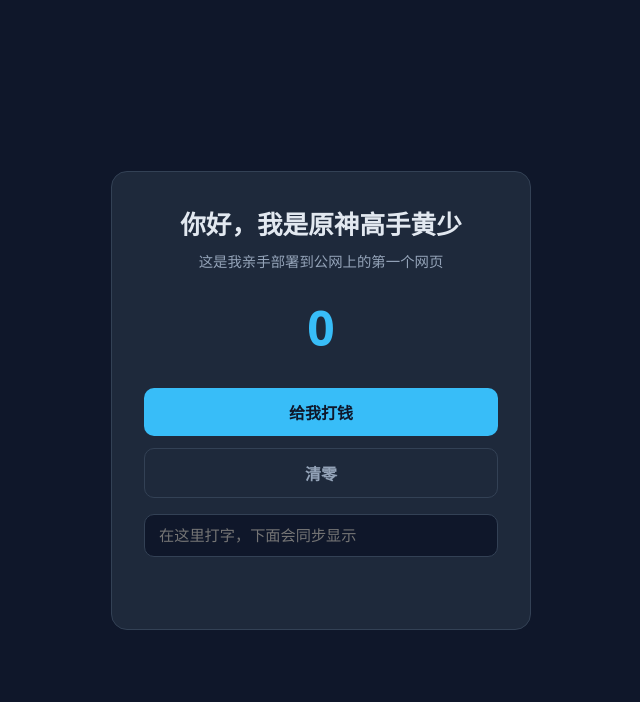
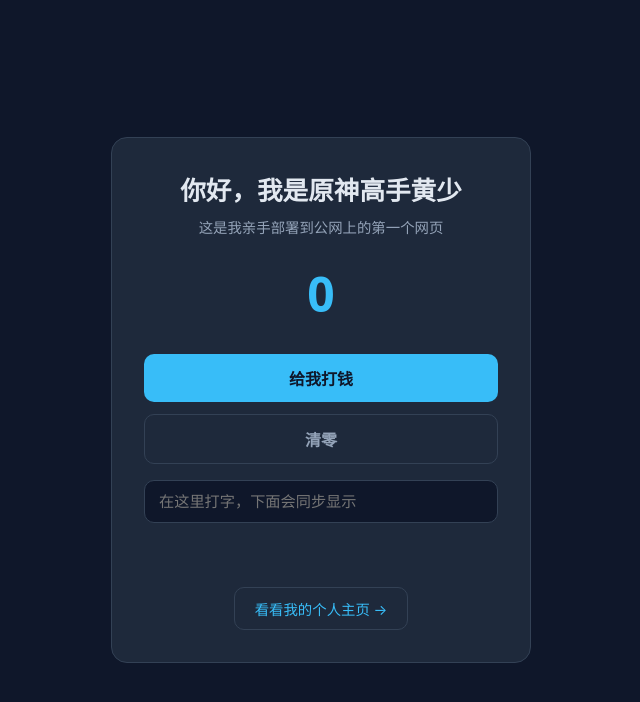
Before and after one commit to zcm12138-Bob/my-site, a plain HTML site: page index.html in a window 1280 px wide. Shown: the whole page, without its empty margins (319-959 px from the left). Drawn offline with Linux system fonts and the light colour scheme.

Commit message:
两个页面互相加入口

```diff
--- a/index.html
+++ b/index.html
@@ -94,6 +94,23 @@
       color: #7dd3fc;
       word-break: break-all;
     }
+
+    /* 跳到个人主页的入口按钮 */
+    .link {
+      display: inline-block;
+      margin-top: 24px;
+      padding: 10px 20px;
+      border: 1px solid #334155;
+      border-radius: 10px;
+      color: #38bdf8;
+      text-decoration: none;
+      font-size: 0.9rem;
+      transition: border-color 0.2s, background 0.2s;
+    }
+    .link:hover {
+      border-color: #38bdf8;
+      background: #0f172a;
+    }
   </style>
 </head>
 
@@ -111,6 +128,8 @@
 
     <input id="nameInput" placeholder="在这里打字，下面会同步显示" />
     <div class="echo" id="echo"></div>
+
+    <a class="link" href="profile.html">看看我的个人主页 →</a>
 
   </div>
 
```
Also changed, not shown: profile.html (+3 -1 lines).
